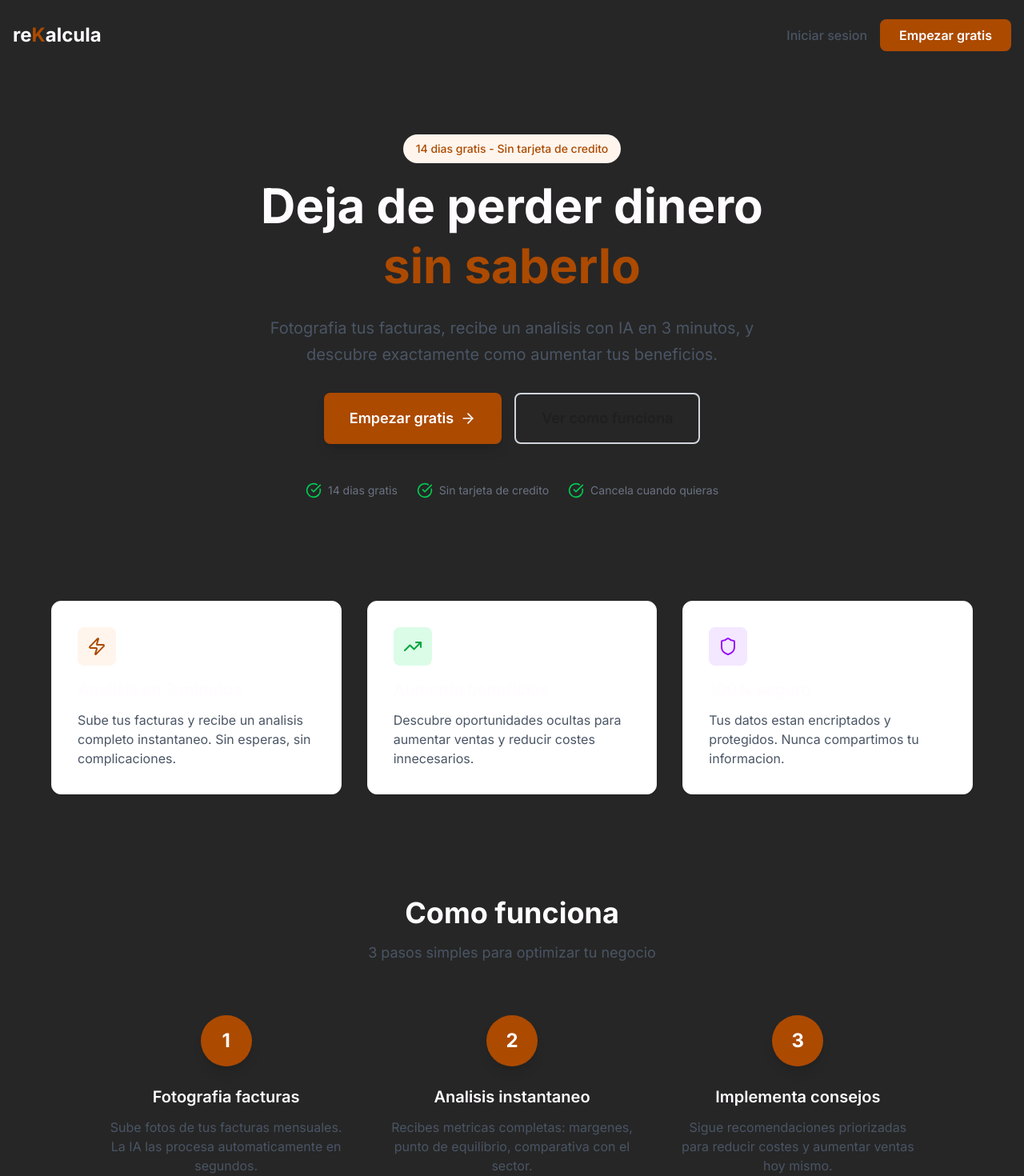
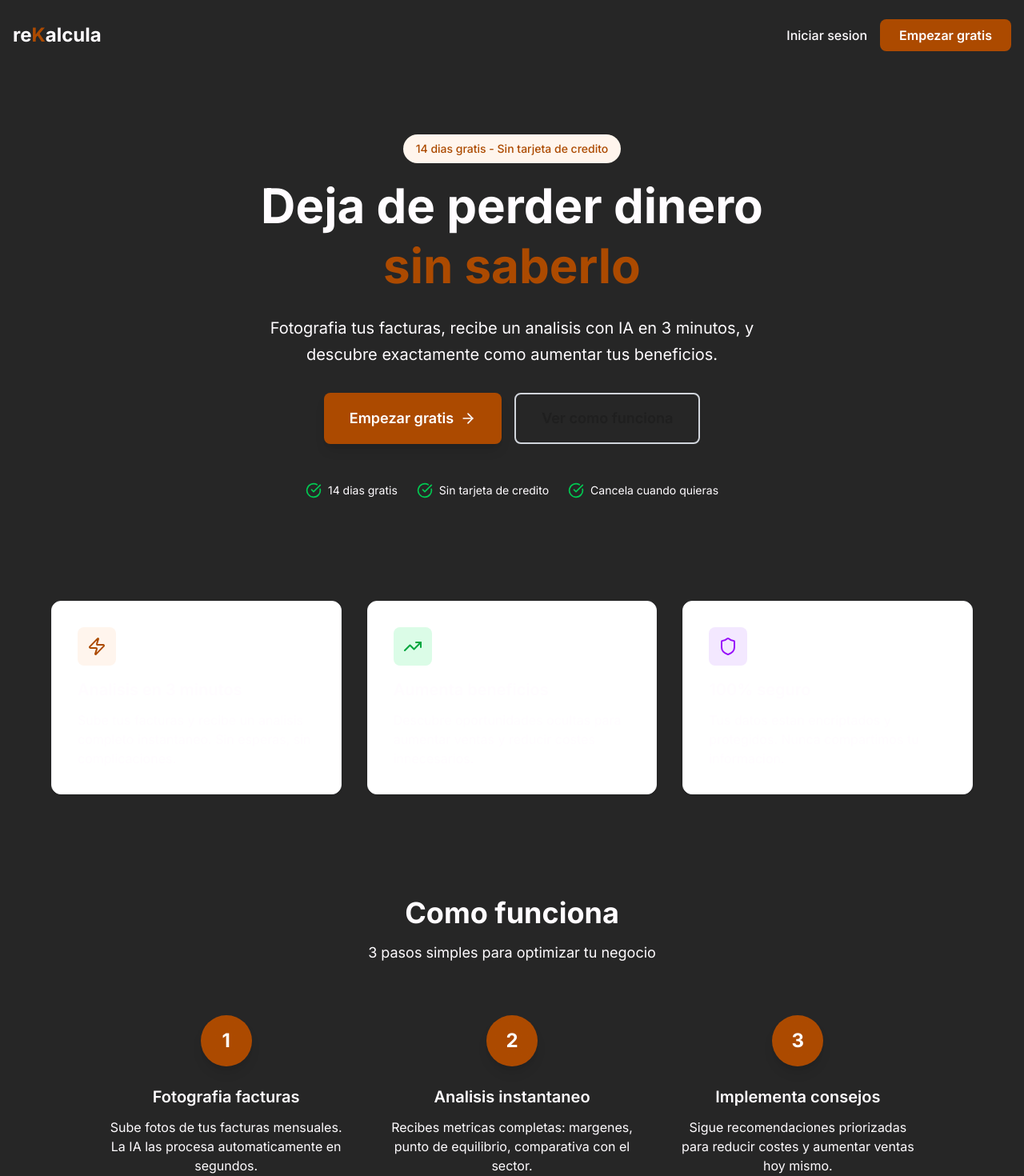
Before and after one commit to rekalcula/rekalcula, a Next.js app: page / in a window 1280 px wide. Shown: the top 1470 px of the page at 80% size. Built offline with nearby package versions, Linux system fonts and the light colour scheme.

Commit message:
Update: textos a blanco #FFFCFF y botón 'Iniciar sesión' con borde

```diff
--- a/app/page.tsx
+++ b/app/page.tsx
@@ -13,7 +13,7 @@ export default function HomePage() {
           <div className="flex items-center gap-2 sm:gap-4">
             <Link
               href="/sign-in"
-              className="text-gray-600 hover:text-gray-900 font-medium text-xs sm:text-base"
+              className="text-[#FFFCFF] hover:text-gray-900 font-medium text-xs sm:text-base"
             >
               Iniciar sesion
             </Link>
@@ -40,7 +40,7 @@ export default function HomePage() {
             <span className="text-[#AC4A00]">sin saberlo</span>
           </h1>
 
-          <p className="text-base sm:text-xl text-gray-600 mb-6 sm:mb-8 max-w-2xl mx-auto leading-relaxed px-2">
+          <p className="text-base sm:text-xl text-[#FFFCFF] mb-6 sm:mb-8 max-w-2xl mx-auto leading-relaxed px-2">
             Fotografia tus facturas, recibe un analisis con IA en 3 minutos,
             y descubre exactamente como aumentar tus beneficios.
           </p>
@@ -62,7 +62,7 @@ export default function HomePage() {
           </div>
 
           {/* Trust badges */}
-          <div className="flex flex-col sm:flex-row flex-wrap justify-center gap-3 sm:gap-6 text-xs sm:text-sm text-gray-500">
+          <div className="flex flex-col sm:flex-row flex-wrap justify-center gap-3 sm:gap-6 text-xs sm:text-sm text-[#FFFCFF]">
             <div className="flex items-center justify-center gap-2">
               <CheckCircle className="w-4 h-4 sm:w-5 sm:h-5 text-green-500" />
               <span>14 dias gratis</span>
@@ -86,7 +86,7 @@ export default function HomePage() {
                 <Zap className="w-5 h-5 sm:w-6 sm:h-6 text-[#AC4A00]" />
               </div>
               <h3 className="text-lg sm:text-xl font-semibold text-[#FFFCFF] mb-2 sm:mb-3">Analisis en 3 minutos</h3>
-              <p className="text-sm sm:text-base text-gray-600">
+              <p className="text-sm sm:text-base text-[#FFFCFF]">
                 Sube tus facturas y recibe un analisis completo instantaneo. Sin esperas, sin complicaciones.
               </p>
             </div>
@@ -96,7 +96,7 @@ export default function HomePage() {
                 <TrendingUp className="w-5 h-5 sm:w-6 sm:h-6 text-green-600" />
               </div>
               <h3 className="text-lg sm:text-xl font-semibold text-[#FFFCFF] mb-2 sm:mb-3">Aumenta beneficios</h3>
-              <p className="text-sm sm:text-base text-gray-600">
+              <p className="text-sm sm:text-base text-[#FFFCFF]">
                 Descubre oportunidades ocultas para aumentar ventas y reducir costes innecesarios.
               </p>
             </div>
@@ -106,7 +106,7 @@ export default function HomePage() {
                 <Shield className="w-5 h-5 sm:w-6 sm:h-6 text-purple-600" />
               </div>
               <h3 className="text-lg sm:text-xl font-semibold text-[#FFFCFF] mb-2 sm:mb-3">100% seguro</h3>
-              <p className="text-sm sm:text-base text-gray-600">
+              <p className="text-sm sm:text-base text-[#FFFCFF]">
                 Tus datos estan encriptados y protegidos. Nunca compartimos tu informacion.
               </p>
             </div>
@@ -118,7 +118,7 @@ export default function HomePage() {
           <h2 className="text-2xl sm:text-4xl font-bold text-[#FFFCFF] text-center mb-3 sm:mb-4">
             Como funciona
           </h2>
-          <p className="text-center text-gray-600 mb-10 sm:mb-16 text-base sm:text-lg px-4">
+          <p className="text-center text-[#FFFCFF] mb-10 sm:mb-16 text-base sm:text-lg px-4">
             3 pasos simples para optimizar tu negocio
           </p>
 
@@ -128,7 +128,7 @@ export default function HomePage() {
                 <span className="text-xl sm:text-2xl font-bold text-white">1</span>
               </div>
               <h3 className="text-lg sm:text-xl font-semibold text-[#FFFCFF] mb-2 sm:mb-3">Fotografia facturas</h3>
-              <p className="text-sm sm:text-base text-gray-600 px-4 sm:px-0">
+              <p className="text-sm sm:text-base text-[#FFFCFF] px-4 sm:px-0">
                 Sube fotos de tus facturas mensuales. La IA las procesa automaticamente en segundos.
               </p>
             </div>
@@ -138,7 +138,7 @@ export default function HomePage() {
                 <span className="text-xl sm:text-2xl font-bold text-white">2</span>
               </div>
               <h3 className="text-lg sm:text-xl font-semibold text-[#FFFCFF] mb-2 sm:mb-3">Analisis instantaneo</h3>
-              <p className="text-sm sm:text-base text-gray-600 px-4 sm:px-0">
+              <p className="text-sm sm:text-base text-[#FFFCFF] px-4 sm:px-0">
                 Recibes metricas completas: margenes, punto de equilibrio, comparativa con el sector.
               </p>
             </div>
@@ -148,7 +148,7 @@ export default function HomePage() {
                 <span className="text-xl sm:text-2xl font-bold text-white">3</span>
               </div>
               <h3 className="text-lg sm:text-xl font-semibold text-[#FFFCFF] mb-2 sm:mb-3">Implementa consejos</h3>
-              <p className="text-sm sm:text-base text-gray-600 px-4 sm:px-0">
+              <p className="text-sm sm:text-base text-[#FFFCFF] px-4 sm:px-0">
                 Sigue recomendaciones priorizadas para reducir costes y aumentar ventas hoy mismo.
               </p>
             </div>
@@ -175,7 +175,7 @@ export default function HomePage() {
 
       {/* Footer */}
       <footer className="border-t border-gray-200 mt-16 sm:mt-32 py-6 sm:py-8">
-        <div className="container mx-auto px-4 text-center text-gray-600 text-sm sm:text-base">
+        <div className="container mx-auto px-4 text-center text-[#FFFCFF] text-sm sm:text-base">
           <p>2024 ReKalcula. Todos los derechos reservados.</p>
         </div>
       </footer>
```
